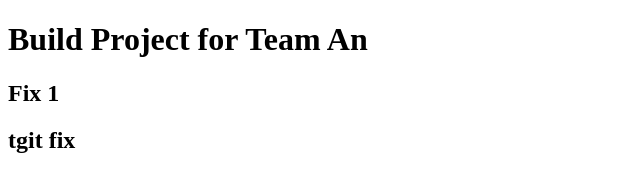
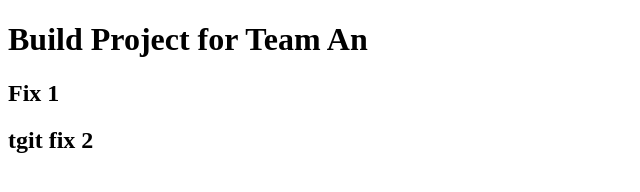
Before and after one commit to AnDuy98/TeamAn, a plain HTML site: page index.html in a window 1280 px wide. Shown: the full height of the page, 0-640 px from the left. Drawn offline with Linux system fonts and the light colour scheme.

Commit message:
tgit fix 2

```diff
--- a/index.html
+++ b/index.html
@@ -8,6 +8,6 @@
   <body>
     <h1>Build Project for Team An</h1>
     <h2>Fix 1</h2>
-    <h2>tgit fix</h2>
+    <h2>tgit fix 2</h2>
   </body>
 </html>
```
